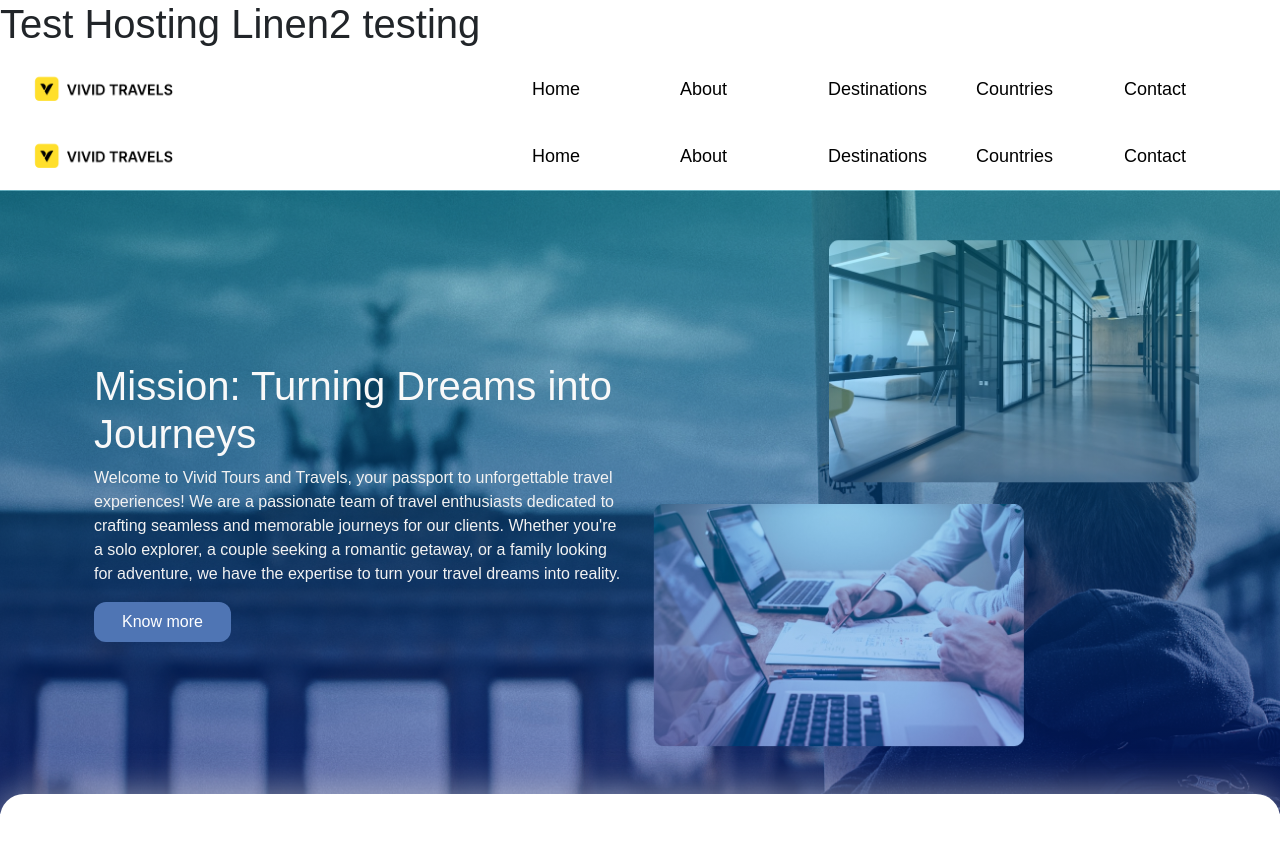
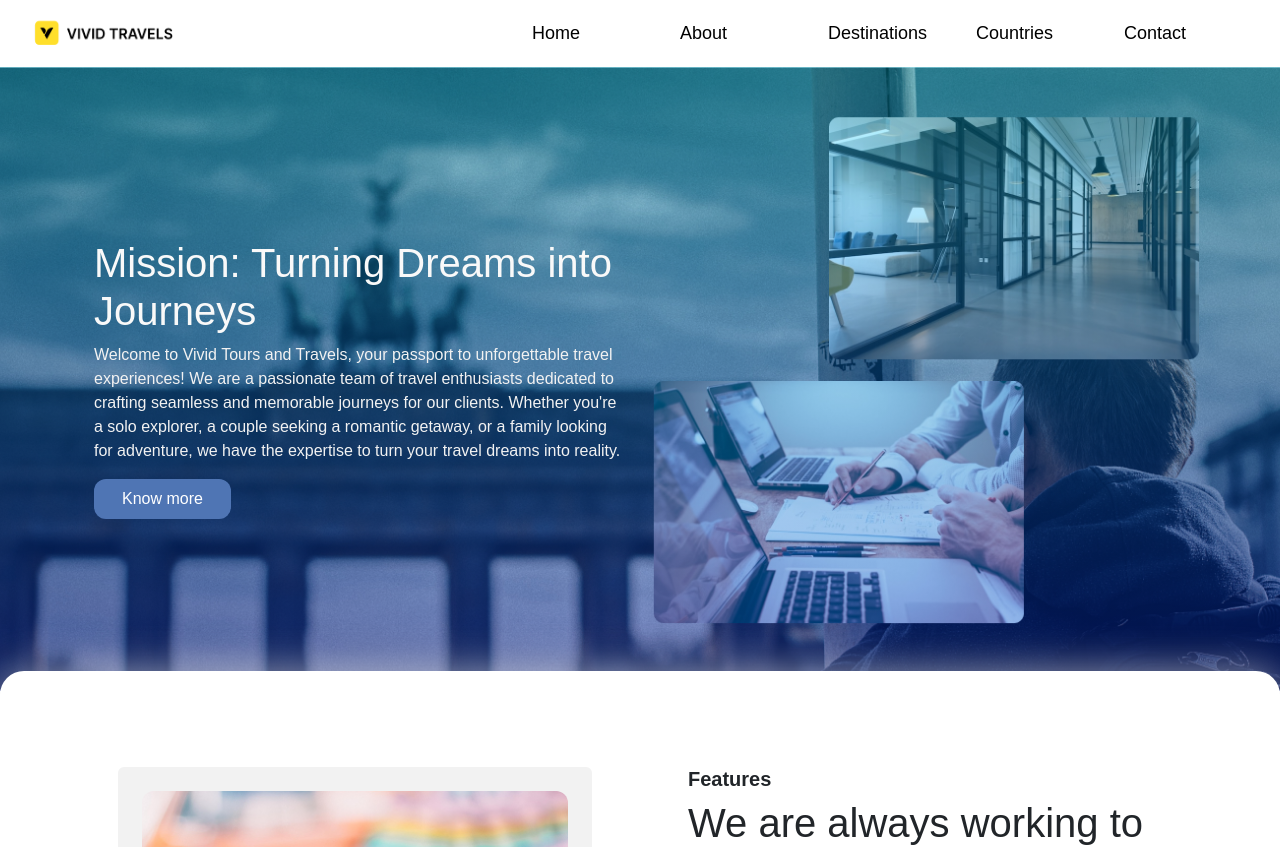
Before and after one commit to amalkannur/Test---Vivid, a React (Create React App) app: page /#/about in a window 1280 px wide. Shown: the top 847 px of the page. Built offline with nearby package versions, Linux system fonts and the light colour scheme; a web font is replaced by a local one.

Commit message:
Hosting test successful

```diff
--- a/src/App.jsx
+++ b/src/App.jsx
@@ -15,12 +15,9 @@ import Header from './Components/Header'
 function  App() {
   return (
    <div className='main'>
-    <h1> Test Hosting Linen2 testing  </h1>
-
 
     <Header />
-
-    <Routes>
+      <Routes>
        <Route index  element ={<Home />} />
        <Route path='/home'  element ={ <Home /> } />
        <Route path='/about'  element ={ <About /> } />
@@ -29,23 +26,6 @@ function  App() {
        <Route path= "/contact" element={<Contact />} />
        <Route path='admin-panel' element={<Admin />} />
       </Routes>
-
-
-
-
-     {/* <Router >
-      <Routes >
-        <Route index  element ={<Home />} />
-        <Route path='/home'  element ={ <Home /> } />
-        <Route path='/about'  element ={ <About /> } />
-        <Route path="/destinations" element={<Destinations />} />
-        <Route path='/countries' element={<Countries />} />
-        <Route path= "/contact" element={<Contact />} />
-        <Route path='admin-panel' element={<Admin />} />
-      </Routes>
-   </Router> */}
-
-
    </div>
 
   )
--- a/src/Pages/aboutPage/About.jsx
+++ b/src/Pages/aboutPage/About.jsx
@@ -7,7 +7,6 @@ import abtCarImg from "../../assets/images/abt-carimg.png"
 function About() {
   return (
     <div>
-      <Header />
          <section className='abt-banner'>
             <div className="row container text-start">
               <div className="col-md-6">
--- a/src/Pages/adminPage/Admin.jsx
+++ b/src/Pages/adminPage/Admin.jsx
@@ -3,7 +3,8 @@ import React from 'react'
 function Admin() {
   return (
     <div>
-        <h1> This Page Not for Users</h1>
+        <h1> This Page Not for Users </h1>
+        <h5> Its Admin Page  </h5>
     </div>
   )
 }
--- a/src/Pages/contactPage/Contact.jsx
+++ b/src/Pages/contactPage/Contact.jsx
@@ -1,12 +1,10 @@
 import React from 'react'
-import Header from '../../Components/Header'
 import Footer from '../../Components/Footer'
 import "../contactPage/Contact.scss"
 
 function Contact() {
   return (
     <div>
-      <Header />
        <div className="contact">
          <div className="container">
           <h5> FEEL FREE TO </h5>
--- a/src/Pages/countriesPage/Countries.jsx
+++ b/src/Pages/countriesPage/Countries.jsx
@@ -1,11 +1,9 @@
 import React from 'react'
-import Header from '../../Components/Header'
 import Footer from '../../Components/Footer'
 
 function Countries() {
   return (
     <div>
-      <Header />
       <p> Countries </p>
       <Footer />
     </div>
--- a/src/Pages/destinationPage/Destinations.jsx
+++ b/src/Pages/destinationPage/Destinations.jsx
@@ -1,5 +1,4 @@
 import React from 'react'
-import Header from '../../Components/Header'
 import Footer from '../../Components/Footer'
 import Planning from '../homePage/homeChilds/Planning'
 import "../destinationPage/Destinations.scss"
@@ -13,7 +12,6 @@ function Destinations() {
   return (
 
     <div className='destinations'>
-      <Header />
       <div className="container">
         <div className="destination_card ">
             <h1> GRAB YOUR BEST OFFERS & DEALS BEFORE IT ENDS !! </h1>
--- a/src/Pages/homePage/Home.jsx
+++ b/src/Pages/homePage/Home.jsx
@@ -1,5 +1,4 @@
 import React from 'react'
-import Header from '../../Components/Header'
 import "./Home.scss"
 import Hero from "./homeChilds/Hero"
 import Booking from './homeChilds/Booking'
@@ -14,7 +13,6 @@ import Footer from '../../Components/Footer'
 function Home() {
   return (
     <div>
-      <Header />
       <Hero />
       <Booking />
       <Tours />
```
